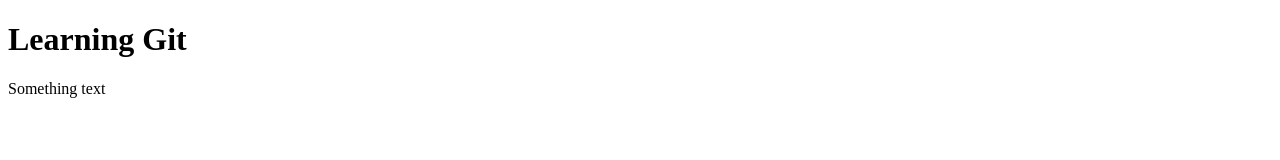
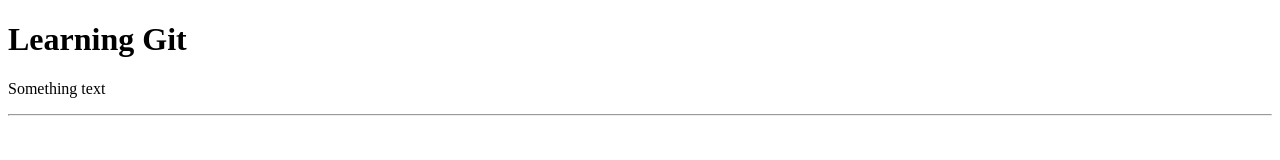
Before and after one commit to DmitryBurdin/Site, a plain HTML site: page index.html in a window 1280 px wide. Drawn offline with Linux system fonts and the light colour scheme.

Commit message:
Second commit

```diff
--- a/index.html
+++ b/index.html
@@ -6,6 +6,6 @@
 </head>
 <body>
   <h1>Learning Git</h1>
-  <p>Something text</p>
+  <p>Something text</p> <hr />
 </body>
 </html>
```
